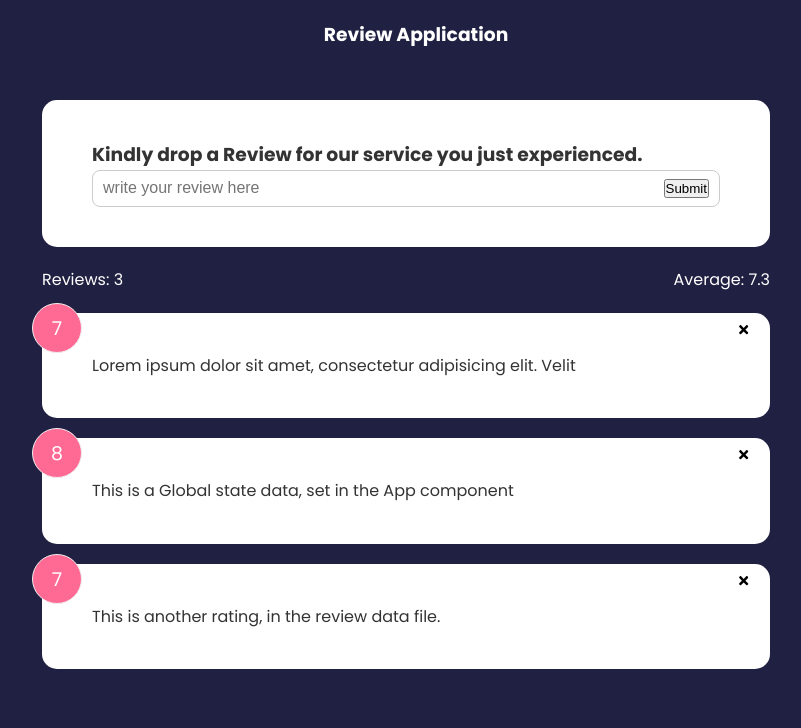
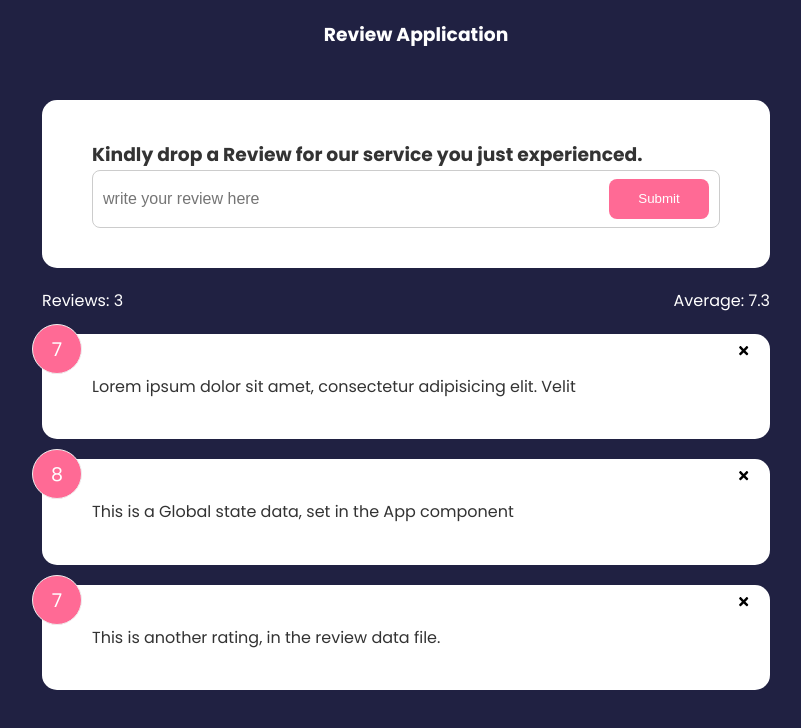
Before and after one commit to CodeLeom/WTF, a React (Vite) app: page / in a window 1280 px wide. Shown: the top 728 px of the page, without its empty margins (234-1035 px from the left). Built offline with nearby package versions, Linux system fonts and the light colour scheme.

Commit message:
feat: create a button component for reusable need

```diff
--- a/src/components/ReviewForm.jsx
+++ b/src/components/ReviewForm.jsx
@@ -1,4 +1,5 @@
 import { useState } from "react"
+import Button from "./layout/Button"
 
 function ReviewForm() {
     const [text, setText] = useState('')
@@ -15,7 +16,10 @@
                 <h3>Kindly drop a Review for our service you just experienced.</h3>
                 <div className="input-group">
                     <input type="text" value={text} placeholder="write your review here" onChange={textHandler} />
-                    <button type="submit">Submit</button>
+
+                    <Button type='submit' variant='secondary'>
+                        Submit
+                    </Button>
                 </div>
             </form>
         </div>
--- /dev/null
+++ b/src/components/layout/Button.jsx
@@ -0,0 +1,12 @@
+
+function Button({children, variant, type, isDisabled}) {
+  return (
+    <>
+      <button type={type} disabled={isDisabled} className={`btn btn-${variant}`}>
+        {children}
+      </button>
+    </>
+  )
+}
+
+export default Button
```
